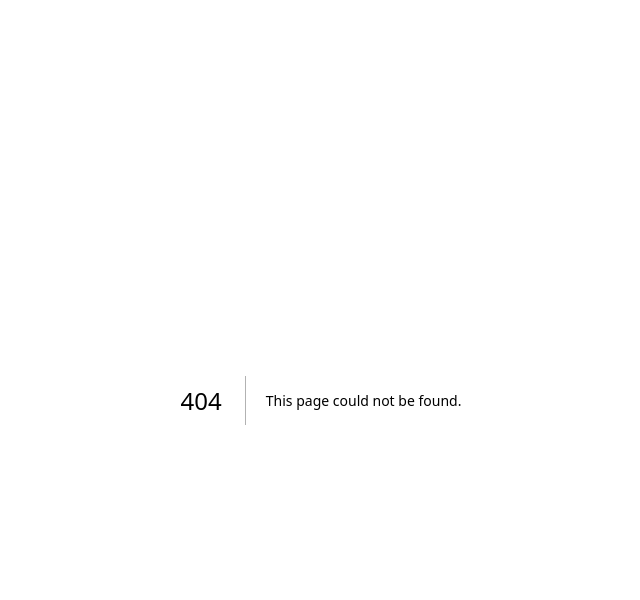
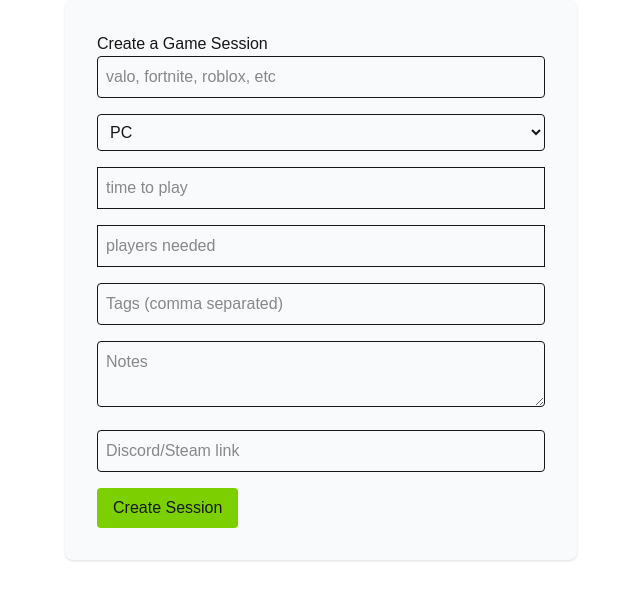
Before and after one commit to tusharathub/lfg, a Next.js app: page /create in a window 1280 px wide. Before the commit this address had no page. Shown: the top 600 px of the page, without its empty margins (319-959 px from the left). Built offline with nearby package versions, Linux system fonts and the light colour scheme.

Commit message:
created create page

```diff
--- /dev/null
+++ b/src/app/create/page.tsx
@@ -0,0 +1,25 @@
+
+export default function CreatePage() {
+    return (
+        <div className="bg-gray-50 p-8 rounded-lg shadow-sm max-w-lg mx-auto">
+            <h1>Create a Game Session</h1>
+            <form className="space-y-4">
+                <input type="text" placeholder="valo, fortnite, roblox, etc" className="w-full border rounded p-2" />
+                <select className="w-full border rounded p-2">
+                    <option >PC</option>
+                    <option >Play Station</option>
+                    <option >Xbox</option>
+                    <option >Mobile</option>
+                </select>
+                <input type="text" placeholder="time to play" className="w-full border rounder p-2" />
+                <input type="number"  placeholder="players needed" className="w-full border rounder p-2"/>
+                 <input type="text" placeholder="Tags (comma separated)" className="w-full border rounded p-2" />
+                <textarea placeholder="Notes" className="w-full border rounded p-2"></textarea>
+                <input type="url" placeholder="Discord/Steam link" className="w-full border rounded p-2" />
+                <button type="submit" className="bg-lime-500 hover:bg-lime-600  py-2 px-4 rounded">
+                    Create Session
+                </button>
+            </form>
+        </div>
+    )
+}
```
